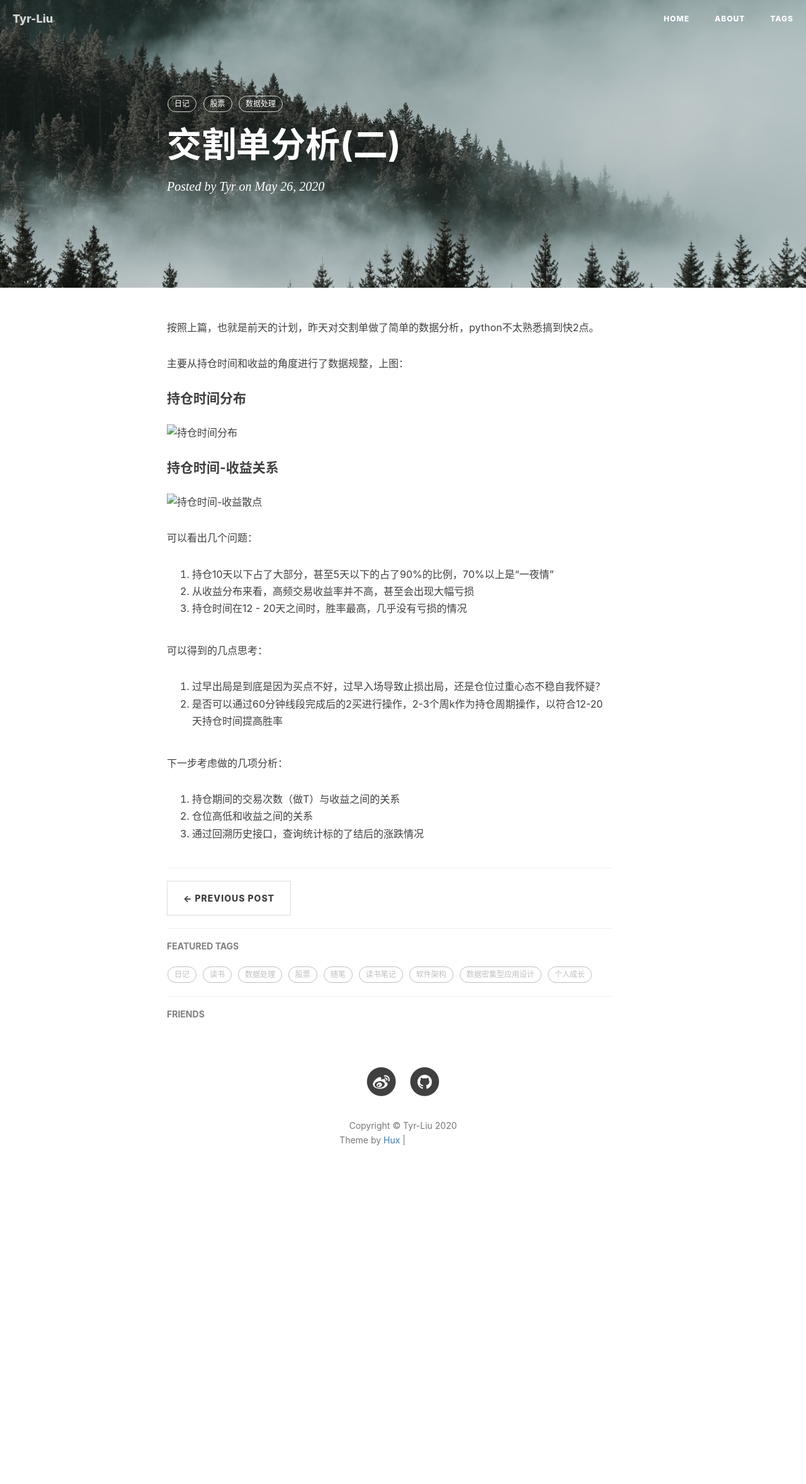
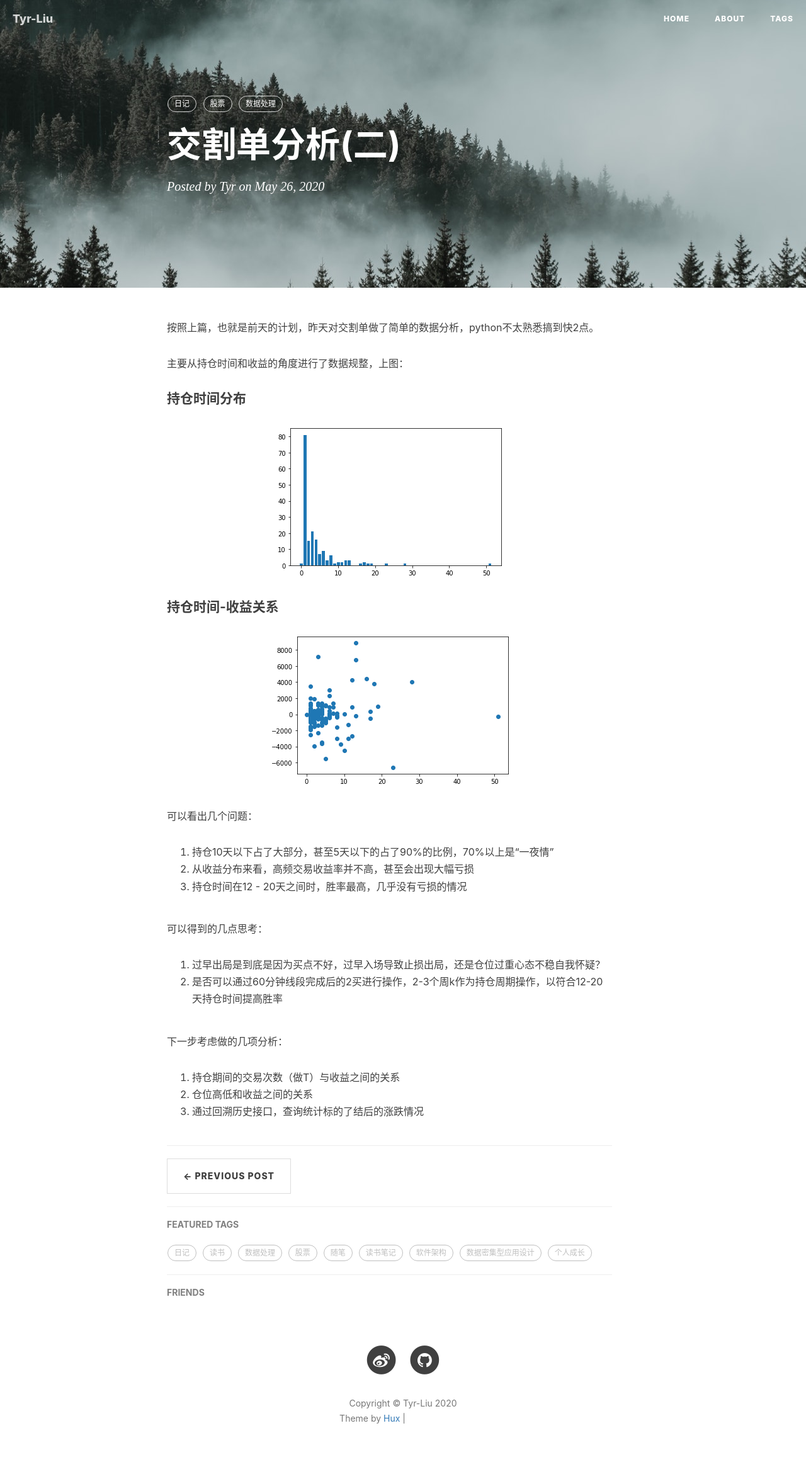
Before and after one commit to tyr-liu/tyr-liu.github.io, a Jekyll site: the page built from _posts/2020-05-26-.md, in a window 1280 px wide. Shown: the whole page at 63% size. Built offline with Jekyll 4.4.1, drawn with Linux system fonts in a browser that asks for light colours; comment, search, counter and statistics services are not loaded; before the commit the page ends 1915 px from its top, so only the background shows below that; grey boxes are pictures that could not be loaded.

Commit message:
(*) fix image url

```diff
--- a/_posts/2020-05-26-.md
+++ b/_posts/2020-05-26-.md
@@ -17,11 +17,11 @@ tags:
 
 #### 持仓时间分布
 
-![持仓时间分布](../img/in_post/output_10_0.png)
+![持仓时间分布](/img/in_post/output_10_0.png)
 
 #### 持仓时间-收益关系
 
-![持仓时间-收益散点](../img/in_post/output_11_0.png)
+![持仓时间-收益散点](/img/in_post/output_11_0.png)
 
 可以看出几个问题：
 
```
